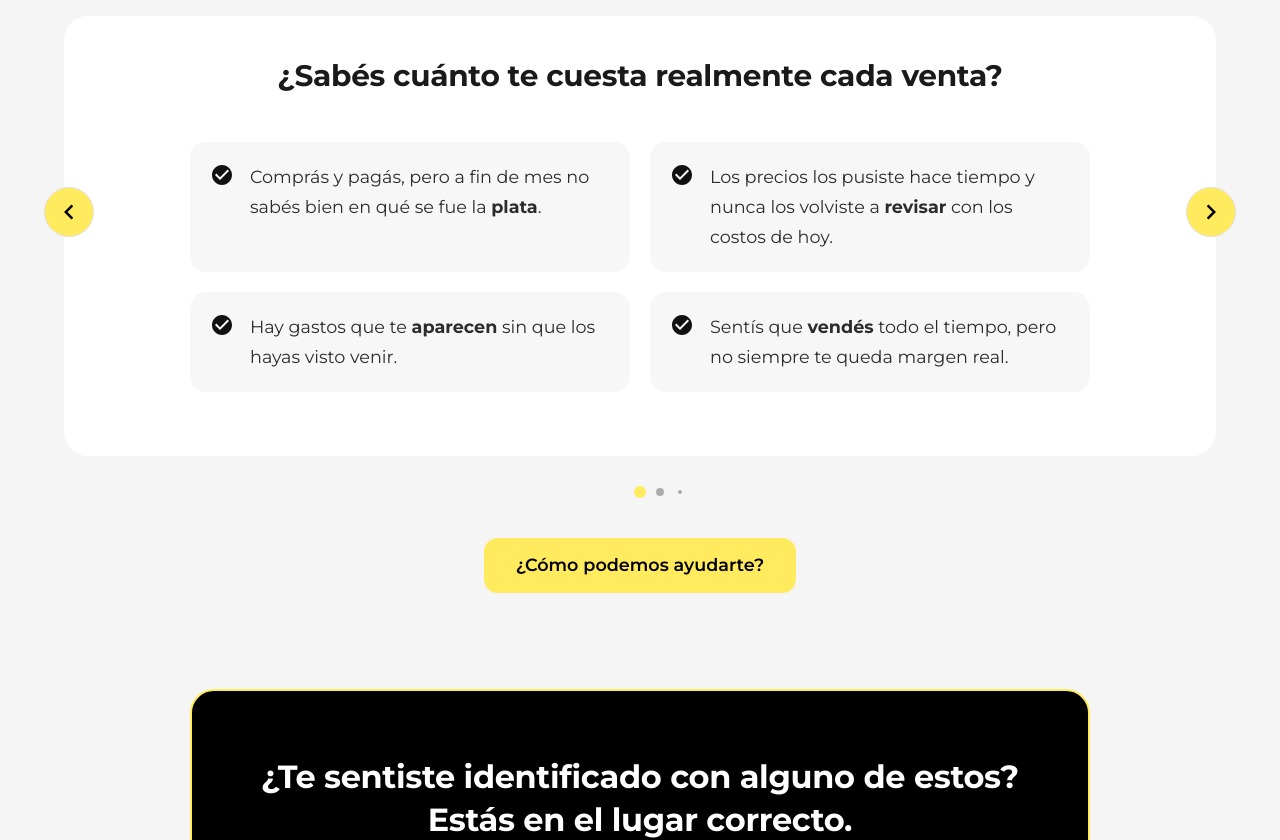
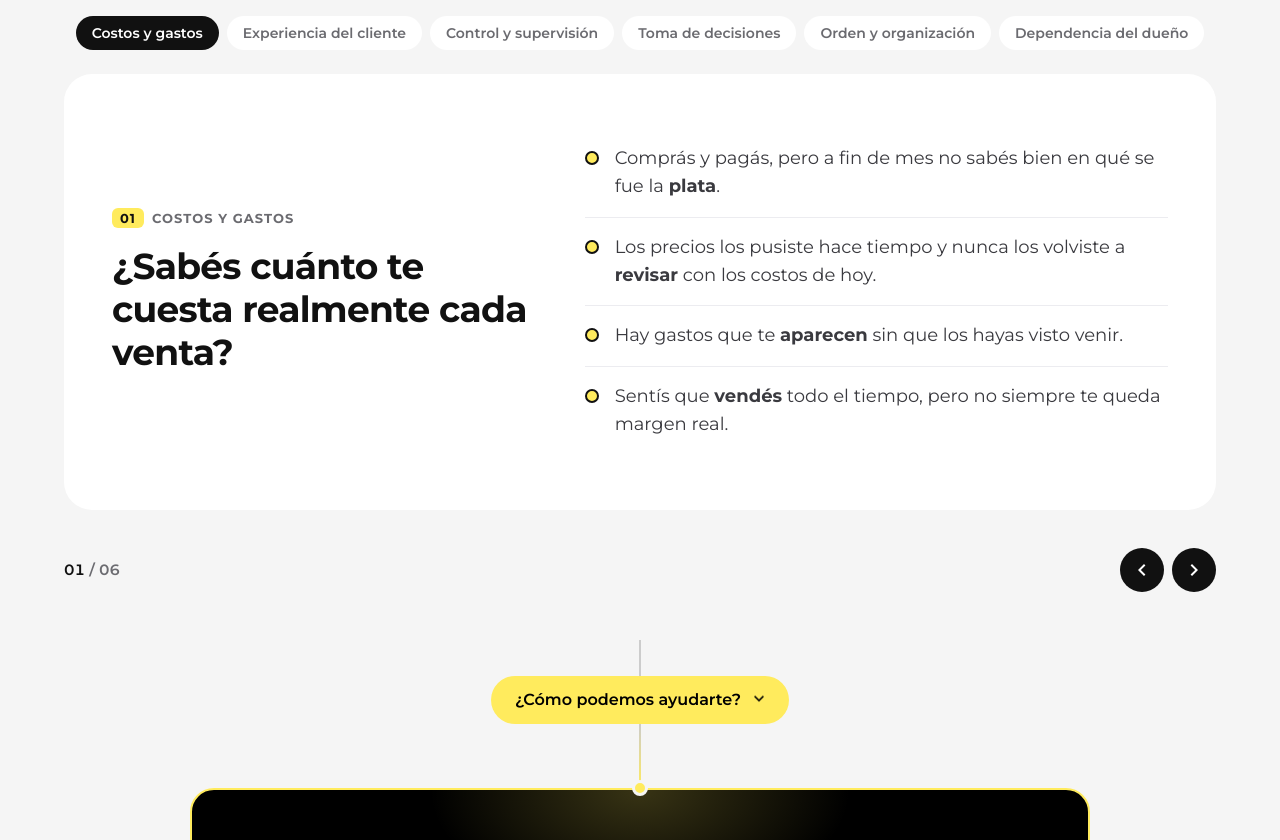
Before and after one commit to villalbamaximilianoariel-dot/prende-landing, a React (Vite) app: page /blog in a window 1280 px wide. Shown: the part 880-1720 px from the top of the page. Built offline with nearby package versions, Linux system fonts and the light colour scheme; no server answers.

Commit message:
Landing: carrusel de problemas rediseñado, transición hacia el bloque negro y mismo estilo en las páginas internas
Co-Authored-By: Claude Sonnet 5.5 <noreply@anthropic.com>
Claude-Session: https://claude.ai/code/session_01CSRLPea746LqWKXkVrEyPV

```diff
--- a/src/App.tsx
+++ b/src/App.tsx
@@ -60,16 +60,19 @@ const theme = createTheme({
     MuiButton: {
       styleOverrides: {
         root: {
-          borderRadius: 8,
+          borderRadius: 14,
           fontWeight: 600,
           textTransform: 'none',
+          boxShadow: 'none',
+          '&:hover': { boxShadow: 'none' },
         },
       },
     },
     MuiCard: {
       styleOverrides: {
         root: {
-          borderRadius: 12,
+          borderRadius: 20,
+          boxShadow: 'none',
         },
       },
     },
--- a/src/components/Dolor.tsx
+++ b/src/components/Dolor.tsx
@@ -1,18 +1,23 @@
-import { Box, Container, Typography, Card, CardContent, Button } from '@mui/material';
-import { ChevronLeft, ChevronRight, CheckCircle } from '@mui/icons-material';
+import { Box, Container, Typography, Button, IconButton } from '@mui/material';
+import { ChevronLeft, ChevronRight, KeyboardArrowDown } from '@mui/icons-material';
 import { Swiper, SwiperSlide } from 'swiper/react';
-import { Autoplay, Pagination } from 'swiper/modules';
+import { Autoplay } from 'swiper/modules';
 import type { Swiper as SwiperType } from 'swiper';
 // @ts-ignore
 import 'swiper/css';
-// @ts-ignore
-import 'swiper/css/navigation';
-// @ts-ignore
-import 'swiper/css/pagination';
-import { useState } from 'react';
+import { useEffect, useRef, useState } from 'react';
 
 const Dolor = () => {
   const [swiperInstance, setSwiperInstance] = useState<SwiperType | null>(null);
+  const [activo, setActivo] = useState(0);
+  const tabsRef = useRef<HTMLDivElement>(null);
+
+  // En celular la fila de temas se desliza: mantener visible el tema activo
+  useEffect(() => {
+    const row = tabsRef.current;
+    const el = row?.children[activo] as HTMLElement | undefined;
+    if (row && el) row.scrollTo({ left: el.offsetLeft - (row.clientWidth - el.clientWidth) / 2, behavior: 'smooth' });
+  }, [activo]);
 
   // Función para renderizar texto con negritas
   const renderTextWithBold = (text: string) => {
@@ -94,115 +99,146 @@ const Dolor = () => {
 
   const handleVerComoAyuda = () => {
     const element = document.getElementById('por-que-prende-bloque-2');
-    element?.scrollIntoView({ behavior: 'smooth', block: 'start' });
+    element?.scrollIntoView({ behavior: 'smooth', block: 'center' });
   };
 
+  const irA = (i: number) => swiperInstance?.slideToLoop(i);
+  const pad = (n: number) => String(n).padStart(2, '0');
+
   return (
+    <Box sx={{ pt: { xs: 8, md: 12 }, pb: 0, backgroundColor: '#F5F5F5' }}>
+      <Container maxWidth="lg">
+        {/* Temas: sirven de navegación y dicen de qué trata cada pantalla */}
         <Box
+          ref={tabsRef}
+          role="tablist"
+          aria-label="Temas"
           sx={{
-        py: { xs: 8, md: 12 },
-        backgroundColor: '#F5F5F5'
+            position: 'relative',
+            display: 'flex',
+            gap: 1,
+            mb: 2.5,
+            overflowX: 'auto',
+            pb: 0.5,
+            scrollbarWidth: 'none',
+            '&::-webkit-scrollbar': { display: 'none' },
+            justifyContent: { md: 'center' },
           }}
         >
-      <Container maxWidth="lg">
-        <Box sx={{ position: 'relative', mb: 4 }}>
+          {slides.map((slide, i) => (
+            <Box
+              key={slide.nombre}
+              component="button"
+              role="tab"
+              aria-selected={i === activo}
+              onClick={() => irA(i)}
+              sx={{
+                flexShrink: 0,
+                border: 'none',
+                cursor: 'pointer',
+                fontFamily: 'inherit',
+                fontSize: '0.875rem',
+                fontWeight: 600,
+                px: 2,
+                py: 1,
+                borderRadius: '999px',
+                bgcolor: i === activo ? '#111111' : '#FFFFFF',
+                color: i === activo ? '#FFFFFF' : '#6b6b70',
+                transition: 'background-color 0.2s, color 0.2s',
+                '&:hover': { color: i === activo ? '#FFFFFF' : '#111111' },
+              }}
+            >
+              {slide.nombre}
+            </Box>
+          ))}
+        </Box>
+
         <Swiper
-            modules={[Autoplay, Pagination]}
-            spaceBetween={30}
+          modules={[Autoplay]}
+          spaceBetween={24}
           slidesPerView={1}
-            autoplay={{
-              delay: 10000,
-              disableOnInteraction: false,
-            }}
-            pagination={{
-              clickable: true,
-              dynamicBullets: true
-            }}
-            loop={true}
+          autoplay={{ delay: 10000, disableOnInteraction: true }}
+          loop
           onSwiper={setSwiperInstance}
-            style={{
-              paddingBottom: '50px'
-            }}
-            className="problemas-carousel"
+          onSlideChange={(sw) => setActivo(sw.realIndex)}
         >
           {slides.map((slide, index) => (
             <SwiperSlide key={index}>
-                <Card
+              <Box
                 sx={{
-                    backgroundColor: '#FFFFFF',
-                    borderRadius: '24px',
-                    boxShadow: 'none',
-                    p: { xs: 4, md: 5 },
-                    transition: 'all 0.3s ease',
-                    opacity: 0,
-                    animation: 'fadeIn 0.6s ease-in-out forwards',
-                    '@keyframes fadeIn': {
-                      from: { opacity: 0, transform: 'translateY(10px)' },
-                      to: { opacity: 1, transform: 'translateY(0)' }
-                    },
+                  bgcolor: '#FFFFFF',
+                  borderRadius: '28px',
+                  p: { xs: 3, sm: 4, md: 6 },
+                  display: 'grid',
+                  gridTemplateColumns: { xs: '1fr', md: '5fr 7fr' },
+                  gap: { xs: 3, md: 7 },
+                  alignItems: 'center',
+                  minHeight: { md: 340 },
                 }}
               >
-                  <CardContent sx={{ p: 0 }}>
-                    {/* Pregunta interpeladora como título */}
+                {/* Pregunta */}
+                <Box>
                   <Typography
-                      variant="h4"
+                    sx={{
+                      fontSize: '0.8125rem',
+                      fontWeight: 700,
+                      letterSpacing: '0.08em',
+                      textTransform: 'uppercase',
+                      color: '#6b6b70',
+                      mb: 2,
+                    }}
+                  >
+                    <Box component="span" sx={{ bgcolor: '#FFEB5D', color: '#111', px: 1, py: 0.25, borderRadius: '6px', mr: 1 }}>
+                      {pad(index + 1)}
+                    </Box>
+                    {slide.nombre}
+                  </Typography>
+                  <Typography
+                    variant="h3"
                     component="h3"
-                      textAlign="center"
                     sx={{
                       fontWeight: 700,
-                        mb: { xs: 4, md: 6 },
-                        fontSize: { xs: '1.15rem', sm: '1.35rem', md: '1.85rem' },
-                        lineHeight: 1.3,
-                        letterSpacing: '-0.01em',
-                        color: '#1a1a1a',
-                        px: { xs: 1, md: 2 }
+                      fontSize: { xs: '1.5rem', sm: '1.875rem', md: '2.25rem' },
+                      lineHeight: 1.2,
+                      letterSpacing: '-0.02em',
+                      color: '#111111',
                     }}
                   >
                     {slide.pregunta}
                   </Typography>
+                </Box>
 
-                    {/* Lista con iconos modernos en 2 columnas */}
+                {/* Señales: lista simple con separadores, sin cajas */}
+                <Box component="ul" sx={{ listStyle: 'none', m: 0, p: 0 }}>
+                  {slide.puntos.map((item, idx) => (
                     <Box
+                      component="li"
+                      key={idx}
                       sx={{
-                        maxWidth: '900px',
-                        mx: 'auto',
-                        px: { xs: 1, md: 2 },
+                        display: 'flex',
+                        gap: 2,
+                        alignItems: 'baseline',
+                        py: { xs: 1.75, md: 2 },
+                        borderTop: idx === 0 ? 'none' : '1px solid #ECECF0',
                       }}
                     >
                       <Box
+                        component="span"
                         sx={{
-                          display: 'grid',
-                          gridTemplateColumns: { xs: '1fr', md: '1fr 1fr' },
-                          gap: { xs: 2, md: 2.5 },
-                        }}
-                      >
-                        {slide.puntos.map((item, idx) => (
-                          <Box
-                            key={idx}
-                            sx={{
-                              display: 'flex',
-                              alignItems: 'flex-start',
-                              gap: 2,
-                              p: 2.5,
-                              borderRadius: '16px',
-                              backgroundColor: '#F7F7F8',
-                            }}
-                          >
-                            <CheckCircle
-                              sx={{
-                                fontSize: '1.5rem',
+                          width: 10,
+                          height: 10,
+                          borderRadius: '50%',
+                          bgcolor: '#FFEB5D',
+                          border: '2px solid #111',
                           flexShrink: 0,
-                                color: '#111111',
-                                mt: 0.1,
+                          transform: 'translateY(1px)',
                         }}
                       />
                       <Typography
-                              variant="body1"
                         sx={{
-                              fontSize: { xs: '0.9375rem', md: '1.1rem' },
-                                lineHeight: 1.7,
-                                color: '#2c2c2c',
-                                fontWeight: 400,
+                          fontSize: { xs: '1rem', md: '1.125rem' },
+                          lineHeight: 1.55,
+                          color: '#3a3a3f',
                         }}
                       >
                         {renderTextWithBold(item)}
@@ -211,120 +247,61 @@ const Dolor = () => {
                   ))}
                 </Box>
               </Box>
-                  </CardContent>
-                </Card>
             </SwiperSlide>
           ))}
         </Swiper>
-          {/* Flechas custom como en Blog */}
-          <Box
-            sx={{
-              position: 'absolute',
-              top: '40%',
-              left: { xs: -10, md: -20 },
-              transform: 'translateY(-50%)',
-              zIndex: 10,
-            }}
+
+        {/* Controles debajo de la tarjeta (ya no tapan el contenido) */}
+        <Box sx={{ display: 'flex', alignItems: 'center', justifyContent: 'space-between', mt: 3 }}>
+          <Typography aria-live="polite" sx={{ fontSize: '0.9375rem', fontWeight: 600, color: '#6b6b70', fontVariantNumeric: 'tabular-nums' }}>
+            <Box component="span" sx={{ color: '#111111' }}>{pad(activo + 1)}</Box> / {pad(slides.length)}
+          </Typography>
+          <Box sx={{ display: 'flex', gap: 1 }}>
+            {[
+              { label: 'Anterior', icon: <ChevronLeft />, onClick: () => swiperInstance?.slidePrev() },
+              { label: 'Siguiente', icon: <ChevronRight />, onClick: () => swiperInstance?.slideNext() },
+            ].map((b) => (
+              <IconButton
+                key={b.label}
+                aria-label={b.label}
+                onClick={b.onClick}
+                sx={{ bgcolor: '#111111', color: '#FFFFFF', width: 44, height: 44, '&:hover': { bgcolor: '#333333' } }}
               >
-            <Box
-              onClick={() => swiperInstance?.slidePrev()}
-              sx={{
-                width: { xs: 40, md: 50 },
-                height: { xs: 40, md: 50 },
-                borderRadius: '50%',
-                bgcolor: '#FFEB5D',
-                display: 'flex',
-                alignItems: 'center',
-                justifyContent: 'center',
-                cursor: 'pointer',
-                border: '1px solid #E0E0E0',
-                transition: 'all 0.2s',
-                '&:hover': {
-                  bgcolor: '#FFE135',
-                  transform: 'scale(1.05)',
-                },
-              }}
-            >
-              <ChevronLeft sx={{ color: '#000000', fontSize: { xs: 24, md: 30 } }} />
+                {b.icon}
+              </IconButton>
+            ))}
           </Box>
         </Box>
 
-          <Box
-            sx={{
-              position: 'absolute',
-              top: '40%',
-              right: { xs: -10, md: -20 },
-              transform: 'translateY(-50%)',
-              zIndex: 10,
-            }}
-          >
-            <Box
-              onClick={() => swiperInstance?.slideNext()}
-              sx={{
-                width: { xs: 40, md: 50 },
-                height: { xs: 40, md: 50 },
-                borderRadius: '50%',
-                bgcolor: '#FFEB5D',
-                display: 'flex',
-                alignItems: 'center',
-                justifyContent: 'center',
-                cursor: 'pointer',
-                border: '1px solid #E0E0E0',
-                transition: 'all 0.2s',
-                '&:hover': {
-                  bgcolor: '#FFE135',
-                  transform: 'scale(1.05)',
-                },
-              }}
-            >
-              <ChevronRight sx={{ color: '#000000', fontSize: { xs: 24, md: 30 } }} />
-            </Box>
-          </Box>        </Box>
-
-        <Box sx={{ textAlign: 'center', mt: 4 }}>
+        {/* Puente hacia el bloque siguiente: la línea baja hasta la tarjeta negra */}
+        <Box sx={{ display: 'flex', flexDirection: 'column', alignItems: 'center', mt: { xs: 5, md: 6 } }}>
+          <Box sx={{ width: 2, height: { xs: 28, md: 36 }, bgcolor: '#111111', opacity: 0.18 }} />
           <Button
             variant="contained"
-            size="large"
             onClick={handleVerComoAyuda}
+            endIcon={<KeyboardArrowDown />}
             sx={{
               backgroundColor: '#FFEB5D',
               color: '#000',
               fontWeight: 600,
-              px: 4,
-              py: 1.5,
-              fontSize: '1.1rem',
-              borderRadius: '14px',
+              px: 3,
+              py: 1.25,
+              fontSize: '1rem',
+              borderRadius: '999px',
               boxShadow: 'none',
-              '&:hover': {
-                backgroundColor: '#FFE135',
-                boxShadow: 'none',
+              '& .MuiButton-endIcon': { animation: 'bajar 1.6s ease-in-out infinite' },
+              '@keyframes bajar': {
+                '0%, 100%': { transform: 'translateY(-2px)' },
+                '50%': { transform: 'translateY(3px)' },
               },
+              '&:hover': { backgroundColor: '#FFE135', boxShadow: 'none' },
             }}
           >
             ¿Cómo podemos ayudarte?
           </Button>
+          <Box sx={{ width: 2, height: { xs: 44, md: 64 }, background: 'linear-gradient(180deg, rgba(17,17,17,0.18), #FFEB5D)' }} />
         </Box>
       </Container>
-
-      <style>
-        {`
-          .problemas-carousel .swiper-pagination-bullet {
-            background: #000;
-            opacity: 0.3;
-            width: 12px;
-            height: 12px;
-          }
-
-          .problemas-carousel .swiper-pagination-bullet-active {
-            opacity: 1;
-            background: #FFEB5D;
-          }
-
-          .problemas-carousel .swiper-slide {
-            transition: all 0.3s ease;
-          }
-        `}
-      </style>
     </Box>
   );
 };
--- a/src/components/PorQuePrende.tsx
+++ b/src/components/PorQuePrende.tsx
@@ -1,6 +1,22 @@
+import { useEffect, useRef, useState } from 'react';
 import { Box, Container, Typography, Button } from '@mui/material';
 
 const PorQuePrende = () => {
+  const ref = useRef<HTMLDivElement>(null);
+  const [visible, setVisible] = useState(false);
+
+  // La tarjeta aparece suavemente al llegar a ella (si el navegador pide menos movimiento, ya está visible)
+  useEffect(() => {
+    const el = ref.current;
+    if (!el || window.matchMedia('(prefers-reduced-motion: reduce)').matches || !('IntersectionObserver' in window)) {
+      setVisible(true);
+      return;
+    }
+    const io = new IntersectionObserver(([e]) => { if (e.isIntersecting) { setVisible(true); io.disconnect(); } }, { threshold: 0.25 });
+    io.observe(el);
+    return () => io.disconnect();
+  }, []);
+
   const scrollToServicios = () => {
     const element = document.getElementById('servicios');
     element?.scrollIntoView({ behavior: 'smooth', block: 'start' });
@@ -11,13 +27,47 @@ const PorQuePrende = () => {
       id="por-que-prende-bloque-2"
       sx={{
         bgcolor: '#F5F5F5',
+        pt: 0,
         pb: { xs: 8, md: 12 },
         px: { xs: 2, md: 0 },
       }}
     >
-      <Container maxWidth="md" disableGutters>
+      <Container maxWidth="md" disableGutters sx={{ position: 'relative' }}>
+        {/* Punto de llegada del puente */}
         <Box
+          aria-hidden
           sx={{
+            position: 'absolute',
+            top: -8,
+            left: '50%',
+            transform: 'translateX(-50%)',
+            width: 16,
+            height: 16,
+            borderRadius: '50%',
+            bgcolor: '#FFEB5D',
+            border: '3px solid #F5F5F5',
+            zIndex: 2,
+          }}
+        />
+        <Box
+          ref={ref}
+          sx={{
+            position: 'relative',
+            overflow: 'hidden',
+            opacity: visible ? 1 : 0,
+            transform: visible ? 'none' : 'translateY(24px) scale(0.98)',
+            transition: 'opacity 0.7s ease, transform 0.7s cubic-bezier(0.2, 0.7, 0.2, 1)',
+            '&::before': {
+              content: '""',
+              position: 'absolute',
+              top: -120,
+              left: '50%',
+              transform: 'translateX(-50%)',
+              width: 420,
+              height: 240,
+              background: 'radial-gradient(closest-side, rgba(255,235,93,0.22), rgba(255,235,93,0))',
+              pointerEvents: 'none',
+            },
             textAlign: 'center',
             bgcolor: '#000000',
             border: '2px solid #FFEB5D',
@@ -38,7 +88,8 @@ const PorQuePrende = () => {
               letterSpacing: '-0.01em',
             }}
           >
-            ¿Te sentiste identificado con alguno de estos? Estás en el lugar correcto.
+            ¿Te sentiste identificado con alguno de estos?{' '}
+            <Box component="span" sx={{ color: '#FFEB5D' }}>Estás en el lugar correcto.</Box>
           </Typography>
 
           <Typography
@@ -60,8 +111,12 @@ const PorQuePrende = () => {
             sx={{
               fontSize: { xs: '1.125rem', md: '1.375rem' },
               fontWeight: 700,
-              color: '#FFEB5D',
+              color: '#FFFFFF',
               mb: 4,
+              pt: 3,
+              maxWidth: 460,
+              mx: 'auto',
+              borderTop: '1px solid #333333',
             }}
           >
             Menos intuición, mejores decisiones.
--- a/src/pages/ArticuloDetalle.tsx
+++ b/src/pages/ArticuloDetalle.tsx
@@ -140,7 +140,7 @@ const ArticuloDetalle = () => {
               sx={{
                 position: 'relative',
                 paddingTop: '56.25%',
-                borderRadius: 2,
+                borderRadius: '20px',
                 overflow: 'hidden',
               }}
             >
@@ -186,7 +186,7 @@ const ArticuloDetalle = () => {
                   component="img"
                   src={bloque.src}
                   alt={bloque.alt}
-                  sx={{ width: '100%', borderRadius: 2, display: 'block' }}
+                  sx={{ width: '100%', borderRadius: '20px', display: 'block' }}
                 />
                 {bloque.caption && (
                   <Typography variant="caption" sx={{ display: 'block', textAlign: 'center', color: '#999', mt: 1.5 }}>
@@ -214,8 +214,8 @@ const ArticuloDetalle = () => {
           <Box
             onClick={() => { navigate(articulo.servicioRelacionado!.route); window.scrollTo(0, 0); }}
             sx={{
-              border: '1.5px solid #E0E0E0',
-              borderRadius: 2,
+              border: '2px solid transparent',
+              borderRadius: '20px',
               p: 3,
               display: 'flex',
               alignItems: 'center',
@@ -226,7 +226,7 @@ const ArticuloDetalle = () => {
               '&:hover': {
                 borderColor: '#FFEB5D',
                 transform: 'translateY(-4px)',
-                boxShadow: '0 8px 24px rgba(0, 0, 0, 0.1)',
+                boxShadow: 'none',
               },
             }}
           >
```
Also changed, not shown: src/pages/PlanDeAccion.tsx (+9 -9 lines), src/pages/PrimeraConsulta.tsx (+9 -9 lines), src/pages/SupervisionCalidad.tsx (+10 -10 lines), src/pages/TuSistemaAMedida.tsx (+17 -17 lines). Lines whose indentation alone changed are shown as unchanged.
